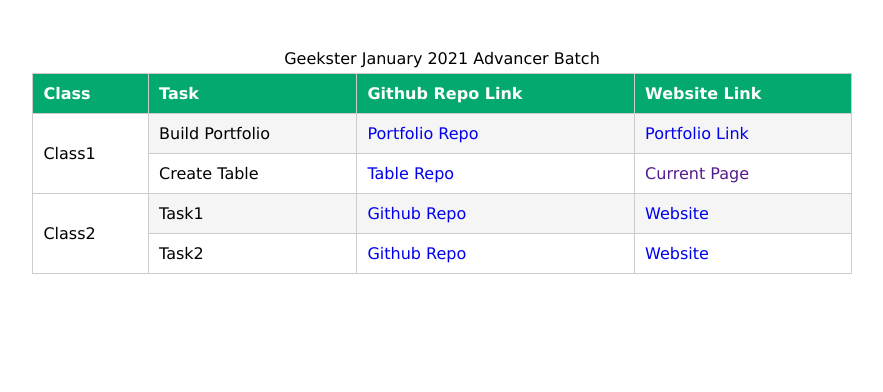
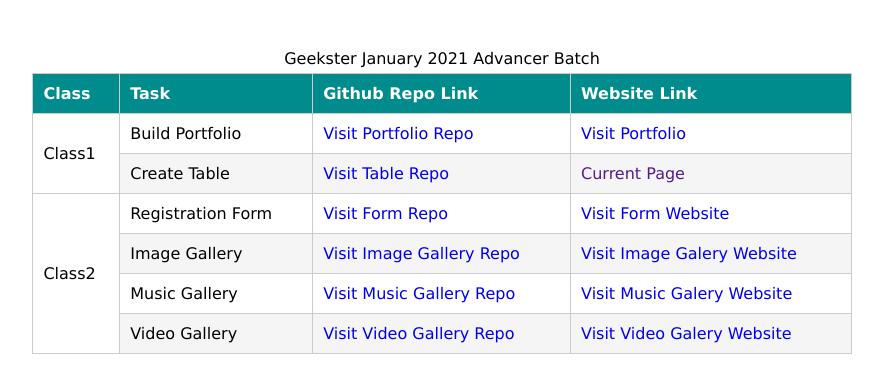
Before and after one commit to rohit17042/Geekster_Assignment_StaticWebPage, a plain HTML site: page assignmentTable/index.html in a window 1280 px wide. Shown: the part 62-454 px from the top of the page, without its empty margins (198-1081 px from the left). Drawn offline with Linux system fonts and the light colour scheme.

Commit message:
Add files via upload

```diff
--- a/assignmentTable/index.html
+++ b/assignmentTable/index.html
@@ -33,12 +33,12 @@
             }
 
             th{
-                background-color: #04aa6d !important;
+                background-color: #008c8c !important;
                 color: white;
                 text-align: left;
             }
 
-            tr:nth-child(even) :not(.col1){
+            tr:nth-child(odd) :not(.col1){
                 background-color: #f5f5f5;
             }
 
@@ -79,24 +79,34 @@
                 <tr>
                     <td rowspan="2" class="col1">Class1</td>
                     <td>Build Portfolio</td>
-                    <td><a href="https://github.com/rohit17042/rohit17042.github.io" target="_blank">Portfolio Repo</a></td>
-                    <td><a href="https://rohit17042.github.io/" target="_blank">Portfolio Link</a></td>
+                    <td><a href="https://github.com/rohit17042/rohit17042.github.io" target="_blank">Visit Portfolio Repo</a></td>
+                    <td><a href="https://rohit17042.github.io/" target="_blank">Visit Portfolio</a></td>
                 </tr>
                 <tr>
                     <td>Create Table</td>
-                    <td><a href="https://github.com/rohit17042/Geekster_Assignment_StaticWebPage/tree/gh-pages/assignmentTable" target="_blank">Table Repo</a></td>
+                    <td><a href="https://github.com/rohit17042/Geekster_Assignment_StaticWebPage/tree/gh-pages/assignmentTable" target="_blank"> Visit Table Repo</a></td>
                     <td><a href="">Current Page</a></td>
                 </tr>
                 <tr>
-                    <td rowspan="2" class="col1">Class2</td>
-                    <td>Task1</td>
-                    <td><a href="#" target="_blank">Github Repo</a></td>
-                    <td><a href="#" target="_blank">Website</a></td>
+                    <td rowspan="4" class="col1">Class2</td>
+                    <td>Registration Form</td>
+                    <td><a href="#" target="_blank">Visit Form Repo</a></td>
+                    <td><a href="#" target="_blank">Visit Form Website</a></td>
                 </tr>
                 <tr>
-                    <td>Task2</td>
-                    <td><a href="#" target="_blank">Github Repo</a></td>
-                    <td><a href="#" target="_blank">Website</a></td>
+                    <td>Image Gallery</td>
+                    <td><a href="#" target="_blank">Visit Image Gallery Repo</a></td>
+                    <td><a href="#" target="_blank">Visit Image Galery Website</a></td>
+                </tr>
+                <tr>
+                    <td>Music Gallery</td>
+                    <td><a href="#" target="_blank">Visit Music Gallery Repo</a></td>
+                    <td><a href="#" target="_blank">Visit Music Galery Website</a></td>
+                </tr>
+                <tr>
+                    <td>Video Gallery</td>
+                    <td><a href="#" target="_blank">Visit Video Gallery Repo</a></td>
+                    <td><a href="#" target="_blank">Visit Video Galery Website</a></td>
                 </tr>
             </table>
         </div>
```
